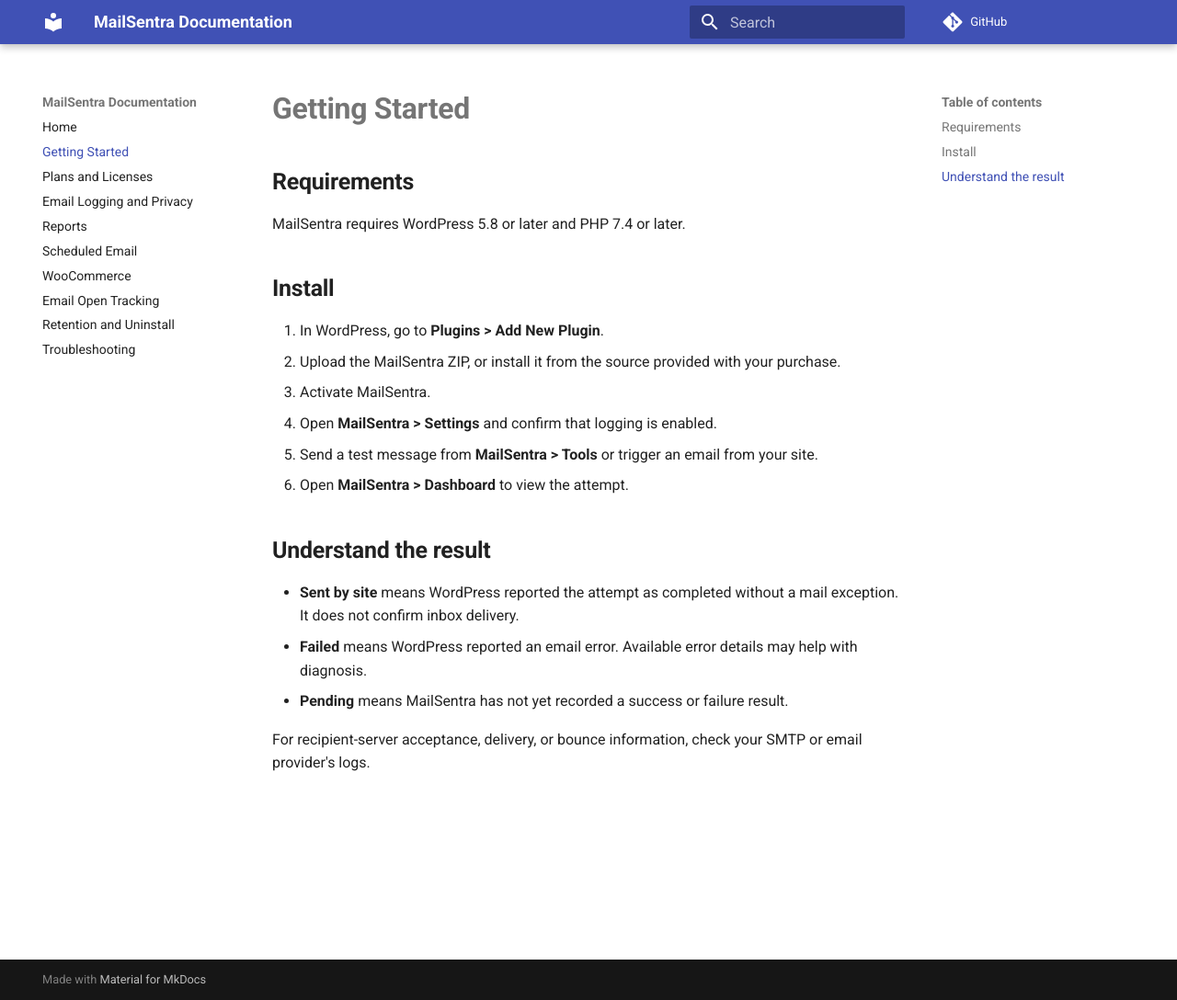
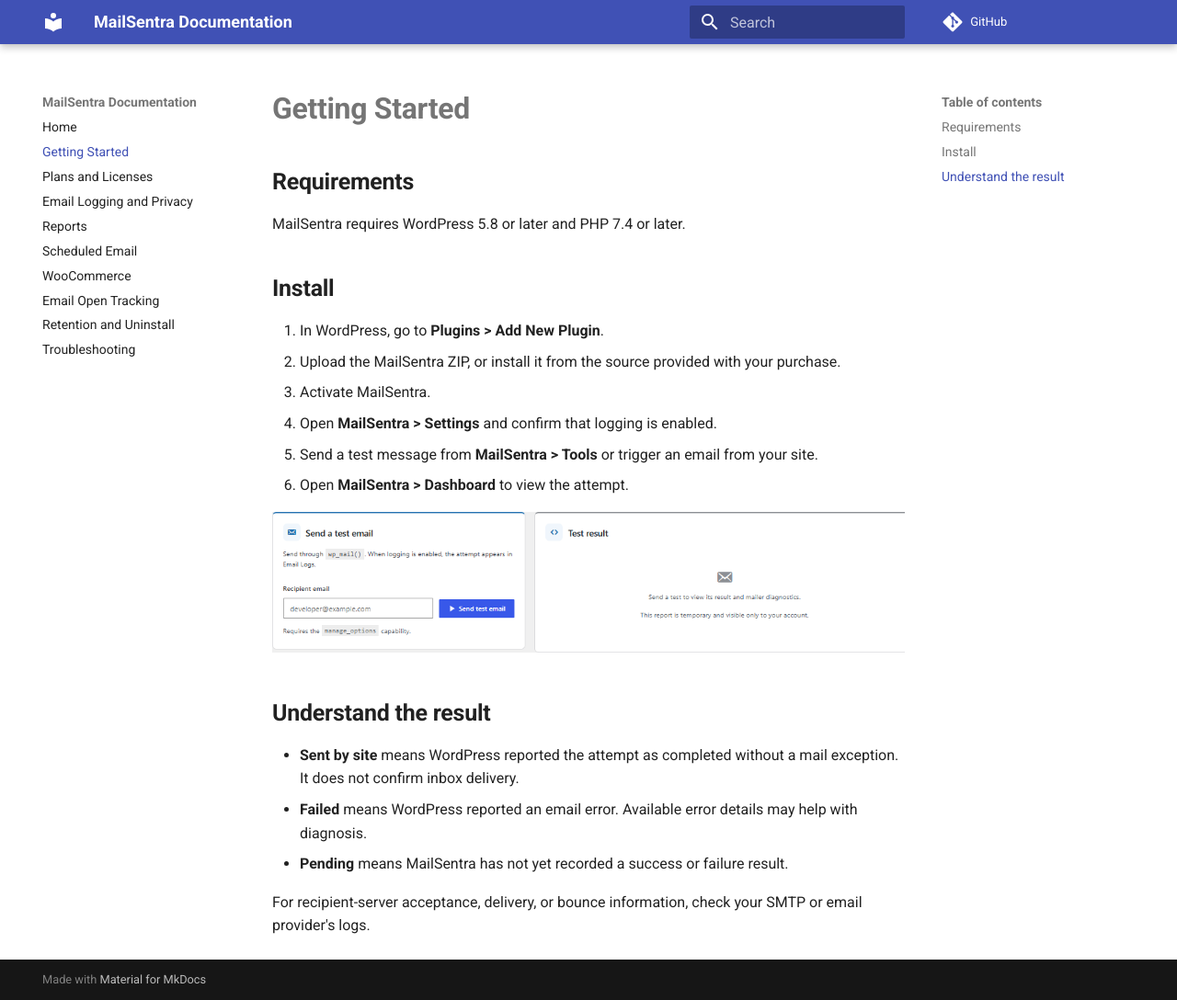
Before and after one commit to mailsentra/mailsentra-docs, an MkDocs documentation site: the page built from docs/getting-started.md, in a window 1280 px wide and 1088 px high. Shown: the whole window at 92% size. Built offline with MkDocs 1.6.1 and Material for MkDocs 9.7.7, drawn with Linux system fonts in a browser that asks for light colours; comment, search, counter and statistics services are not loaded.

Commit message:
Add screenshots to setup and logging guides
- Add a screenshot of the MailSentra test-email tool to Getting Started.
- Add a screenshot of the logging modes to Email Logging and Privacy.
- Use cropped images that exclude unrelated WordPress notices and live report data.

Verified with a strict MkDocs build.

```diff
--- a/docs/getting-started.md
+++ b/docs/getting-started.md
@@ -13,6 +13,8 @@ MailSentra requires WordPress 5.8 or later and PHP 7.4 or later.
 5. Send a test message from **MailSentra > Tools** or trigger an email from your site.
 6. Open **MailSentra > Dashboard** to view the attempt.
 
+![MailSentra Tools page with the test-email form and temporary result panel.](tools-test-email.png)
+
 ## Understand the result
 
 - **Sent by site** means WordPress reported the attempt as completed without a mail exception. It does not confirm inbox delivery.
```
Also changed, not shown: docs/email-logging-and-privacy.md (+2 -0 lines), docs/settings-logging.png (added), docs/tools-test-email.png (added).
